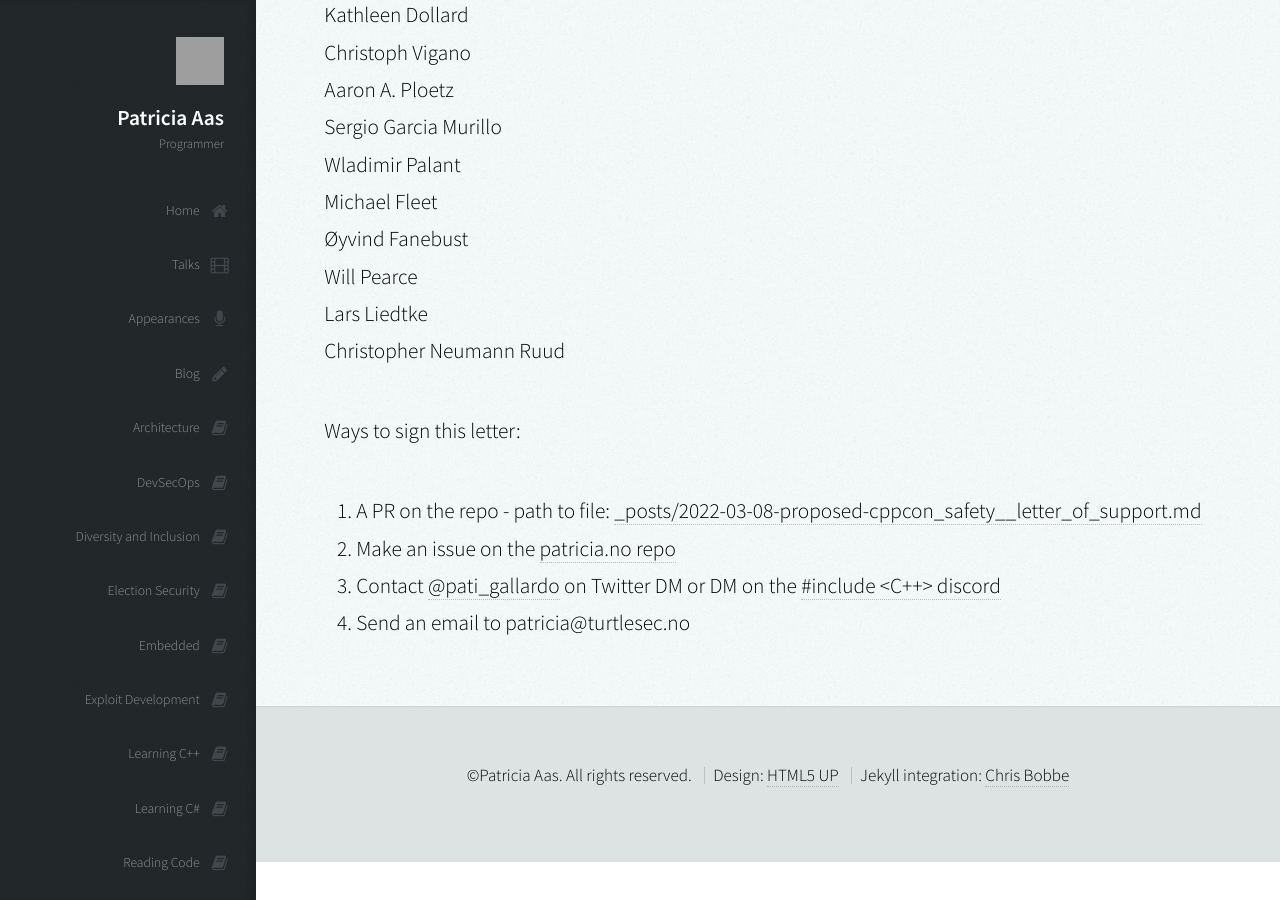
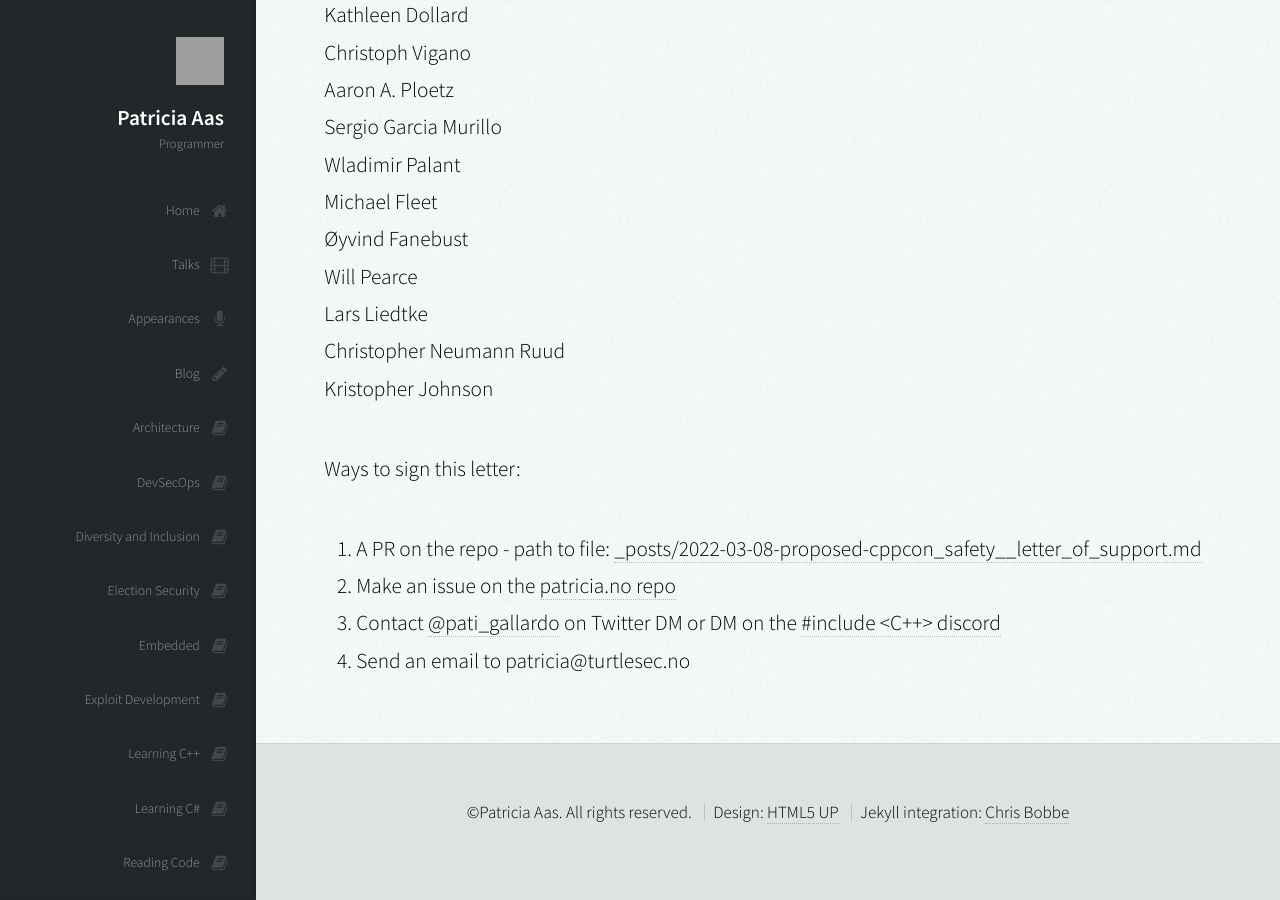
Before and after one commit to patricia-gallardo/patricia-gallardo.github.io, a Jekyll site: the page built from _posts/2022-03-08-proposed-cppcon_safety__letter_of_support.md, in a window 1280 px wide and 900 px high, scrolled down 9069 px. Built offline with Jekyll 4.4.1, drawn with Linux system fonts in a browser that asks for light colours; nearby versions of some CDN libraries; grey boxes are pictures that could not be loaded.

Commit message:
Add Kristopher Johnson signature

```diff
--- a/_posts/2022-03-08-proposed-cppcon_safety__letter_of_support.md
+++ b/_posts/2022-03-08-proposed-cppcon_safety__letter_of_support.md
@@ -251,6 +251,7 @@ Michael Fleet <br>
 Will Pearce <br>
 Lars Liedtke <br>
 Christopher Neumann Ruud <br>
+Kristopher Johnson <br>
 
 
 Ways to sign this letter:
```
